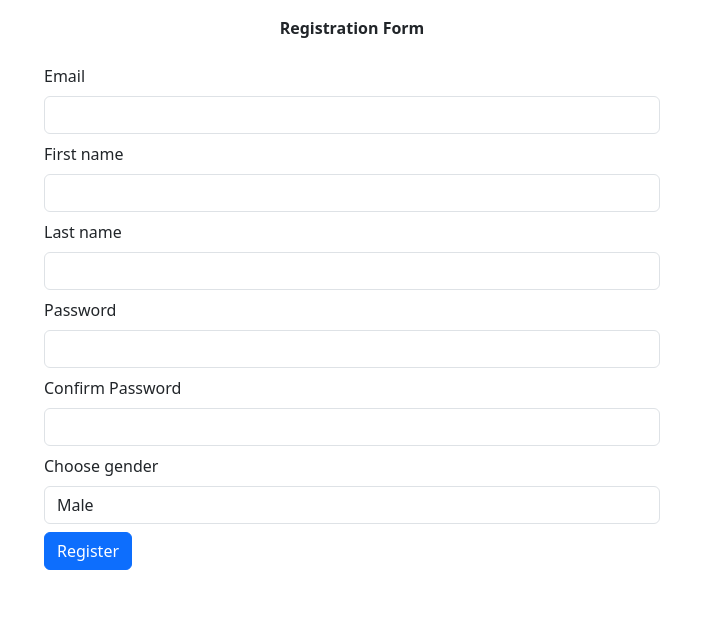
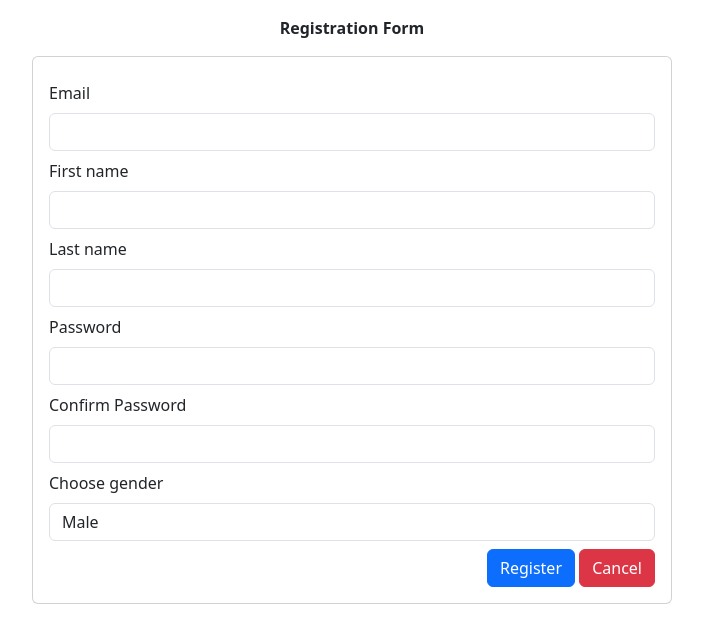
Before and after one commit to Anu12391/Blog, a Django app: page /register/ in a window 1280 px wide. Shown: the top 643 px of the page, without its empty margins (312-1015 px from the left). Run offline with Django 5.2, Linux system fonts and the light colour scheme.

Commit message:
registeration template modification and added cancel button

```diff
--- a/myBlog/login/templates/login/new_user.html
+++ b/myBlog/login/templates/login/new_user.html
@@ -5,11 +5,15 @@
 
 
         <p class="text-center fw-bold mt-3">Registration Form</p>
+
+  <div class="row" >
+
+       <div class="card col-6 mx-auto p-3" >
      <form method="POST" action="{% url 'register_new_user' %}">
-        <div class="row">
+
 
                  {% csrf_token %}
-            <div class="col-6 mx-auto">
+
 
 
 
@@ -28,20 +32,36 @@
 
 
 
-                <div class="mt-2">
+                <div class="mt-2 text-end">
                     <button type="submit"
                             class="btn btn-primary"
                             id="new_user_register_btn">
                                         Register
+                    </button>
+
+                    <button type="button"
+                            class="btn btn-danger"
+                            id="new_user_cancel_btn">
+                                        Cancel
                     </button>
                 </div>
 
 
 
 
+
+
+
+
+  </form>
+           </div>
+  </div>
 </div>
 
-</div>
-  </form>
-</div>
+        <script>
+            document.getElementById("new_user_cancel_btn")
+                .addEventListener("click", function() {
+                        window.history.back();
+                });
+        </script>
 {% endblock body %}
```
